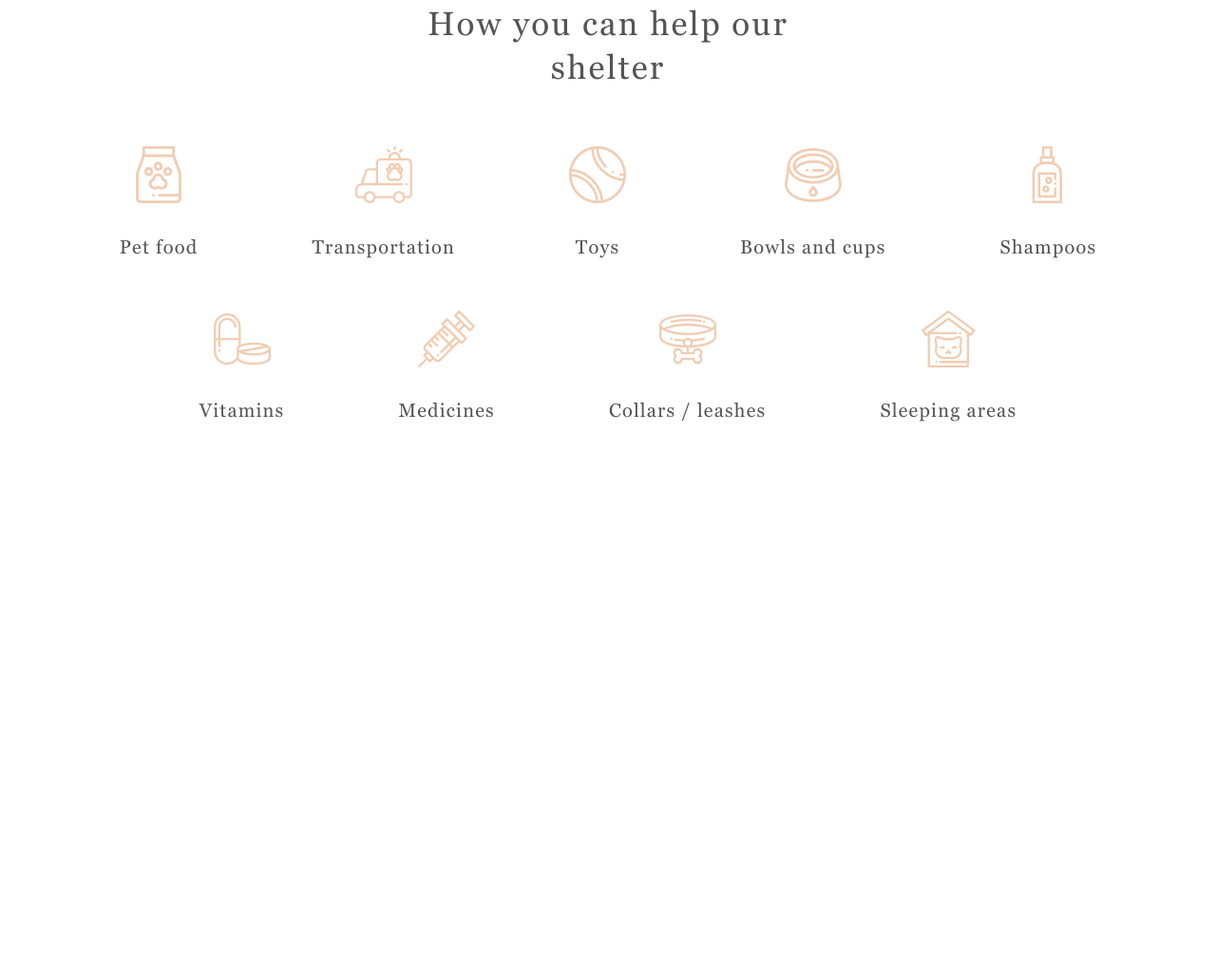
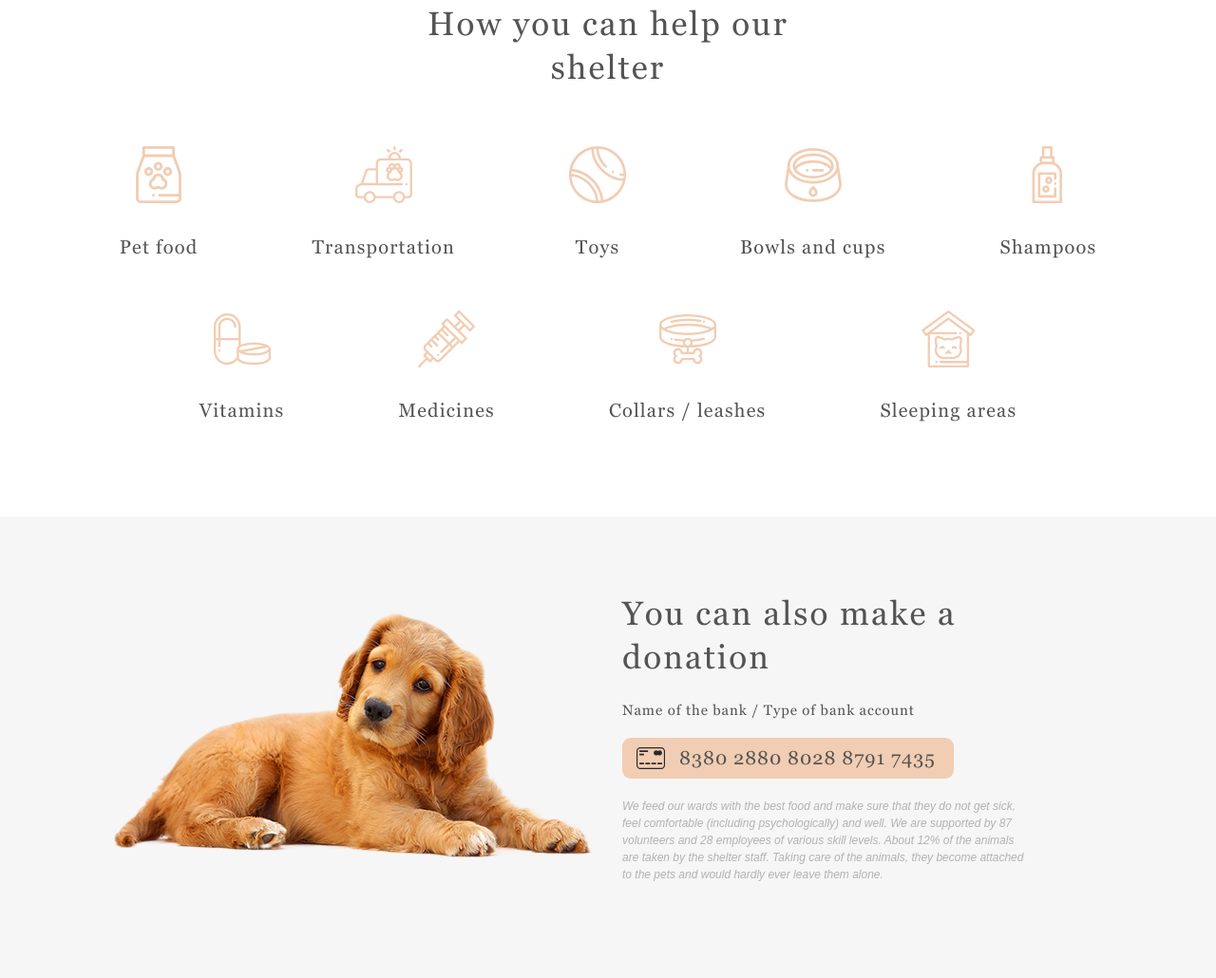
Before and after one commit to AlexKul84/shelter, a plain HTML site: page shelter/index.html in a window 1280 px wide. Shown: the part 2455-3485 px from the top of the page at 95% size. Before the commit the page ends 2999 px from the top, so only its background shows below. Drawn offline with Linux system fonts and the light colour scheme; files whose address does not match are found by name; a web font is replaced by a local one.

Commit message:
feat: add donation section

```diff
--- a/shelter/index.html
+++ b/shelter/index.html
@@ -170,6 +170,23 @@
                 </div>
             </div>
         </section>
+        <section id="donation" class="donation">
+            <div class="container">
+                <div class="wrapper">
+                    <div class="donation_inner_grid">
+                        <div class="donation_image">
+                            <img src="assets/images/donation-dog.png" alt="">
+                        </div>
+                        <div class="donation_content">
+                            <h2 class="donation_heading">You can also make a donation</h2>
+                            <p class="donation_bank">Name of the bank / Type of bank account</p>
+                            <a class="bank_accuont" href="#"><img src="assets/icons/credit-card.svg" alt="credit card"><span class="account_number">8380 2880 8028 8791 7435</span></a>
+                            <p class="donation_description">We feed our wards with the best food and make sure that they do not get sick, feel comfortable (including psychologically) and well. We are supported by 87 volunteers and 28 employees of various skill levels. About 12% of the animals are taken by the shelter staff. Taking care of the animals, they become attached to the pets and would hardly ever leave them alone.</p>
+                        </div>
+                    </div>
+                </div>
+            </div>
+        </section>
     </main>
 </body>
 </html>
--- /dev/null
+++ b/shelter/pages/main/sass/layout/_donation.scss
@@ -0,0 +1,76 @@
+.donation {
+    background-color: $background_dark;
+    padding-top: $padding_top;
+    padding-bottom: $padding_bottom;
+
+    .donation_inner_grid {
+        display: grid;
+        grid-template-columns: 1fr 1fr;
+        column-gap: 30px;
+
+        .donation_image {
+            justify-self: end;
+            align-self: center;
+        }
+
+        .donation_content {
+            justify-self: start;
+            align-self: center;
+            width: 430px;
+
+            .donation_heading {
+                width: 370px;
+                font-family: 'Georgia';
+                font-style: normal;
+                font-weight: 400;
+                font-size: 35px;
+                line-height: 130%;
+                letter-spacing: 0.06em;
+                color: #545454;
+                padding-bottom: 25px;
+            }
+
+            .donation_bank {
+                font-family: 'Georgia';
+                font-style: normal;
+                font-weight: 400;
+                font-size: 15px;
+                line-height: 110%;
+                display: flex;
+                align-items: center;
+                letter-spacing: 0.06em;
+                color: #545454;
+                padding-bottom: 20px;
+            }
+
+            .bank_accuont {
+                display: flex;
+                align-items: center;
+                gap: 15px;
+                width: 349px;
+                padding: 10px 15px;
+                background: #F1CDB3;
+                border-radius: 9px;
+                font-family: "Georgia";
+                font-style: normal;
+                font-weight: 400;
+                font-size: 20px;
+                line-height: 115%;
+                letter-spacing: 0.05em;
+                color: #545454;
+            }
+
+            .donation_description {
+                font-family: 'Arial';
+                font-style: italic;
+                font-weight: 400;
+                font-size: 12px;
+                line-height: 18px;
+                display: flex;
+                align-items: center;
+                color: #B2B2B2;
+                padding-top: 20px;
+            }
+        }
+    }
+}
--- a/shelter/pages/main/style.scss
+++ b/shelter/pages/main/style.scss
@@ -15,5 +15,6 @@
 @import 'sass/layout/about';
 @import 'sass/layout/pets';
 @import 'sass/layout/help';
+@import 'sass/layout/donation';
 
 //components
```
Also changed, not shown: shelter/assets/icons/credit-card.svg (added), shelter/assets/images/donation-dog.png (added), shelter/pages/main/style.css, 1 other file.
